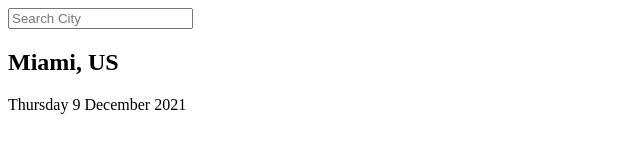
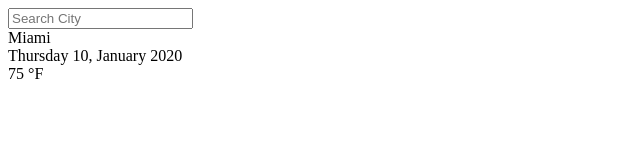
Before and after one commit to Jasminvillatoro/Weather-App, a plain HTML site: page index.html in a window 1280 px wide. Shown: the whole page, without its empty margins (0-640 px from the left). Drawn offline with Linux system fonts and the light colour scheme; no server answers.

Commit message:
improved html

```diff
--- a/index.html
+++ b/index.html
@@ -9,14 +9,22 @@
  </head>
  <body>
   <header>
-   <input type="search" placeholder="Search City" />
+   <input class="search-box" type="text" placeholder="Search City" />
   </header>
   <main>
-   <h2>Miami, US</h2>
-   <p>Thursday 9 December 2021</p>
-  </main>
+    <section class="location">
+     <div class="city">Miami</div>
+     <div class="date">Thursday 10, January 2020</div>
+    </section>
+    <div class="current">
+     <div class="temp">
+      75
+      <span>°F</span>
+     </div>
+    </div>
 
-  <div id="weatherdiv"></div>
+   </main>
+  </div>
   <script src="app.js"></script>
  </body>
 </html>
```
